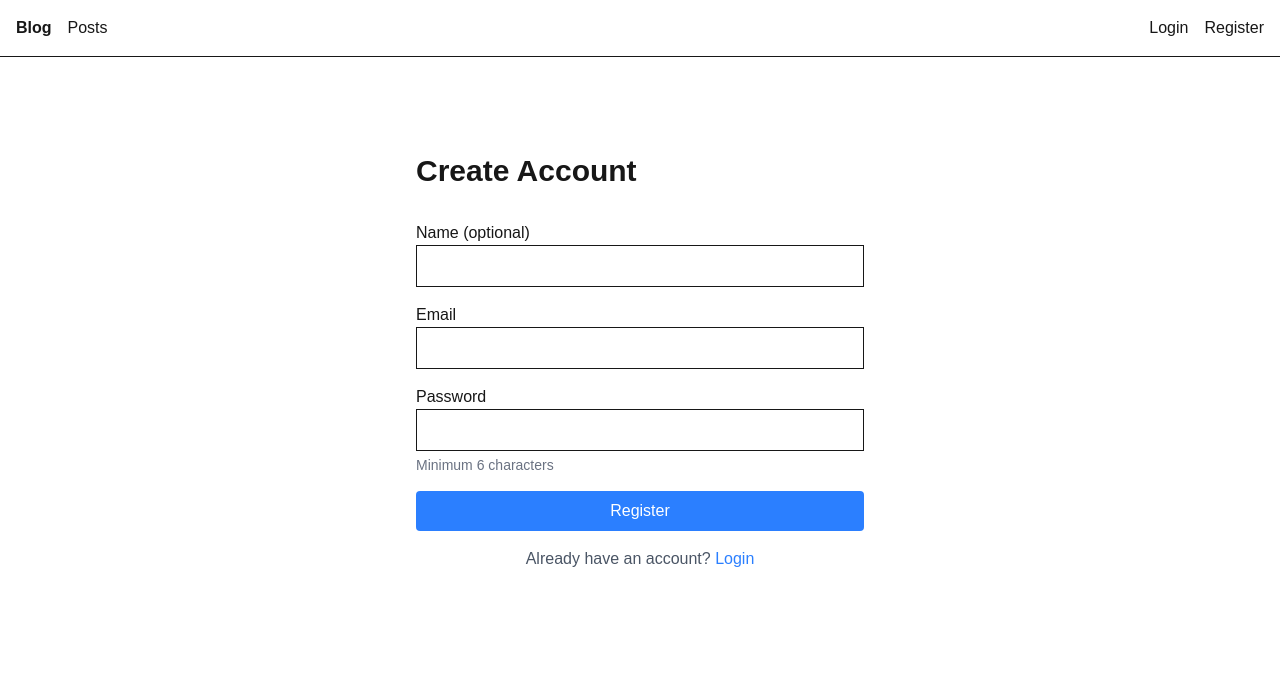
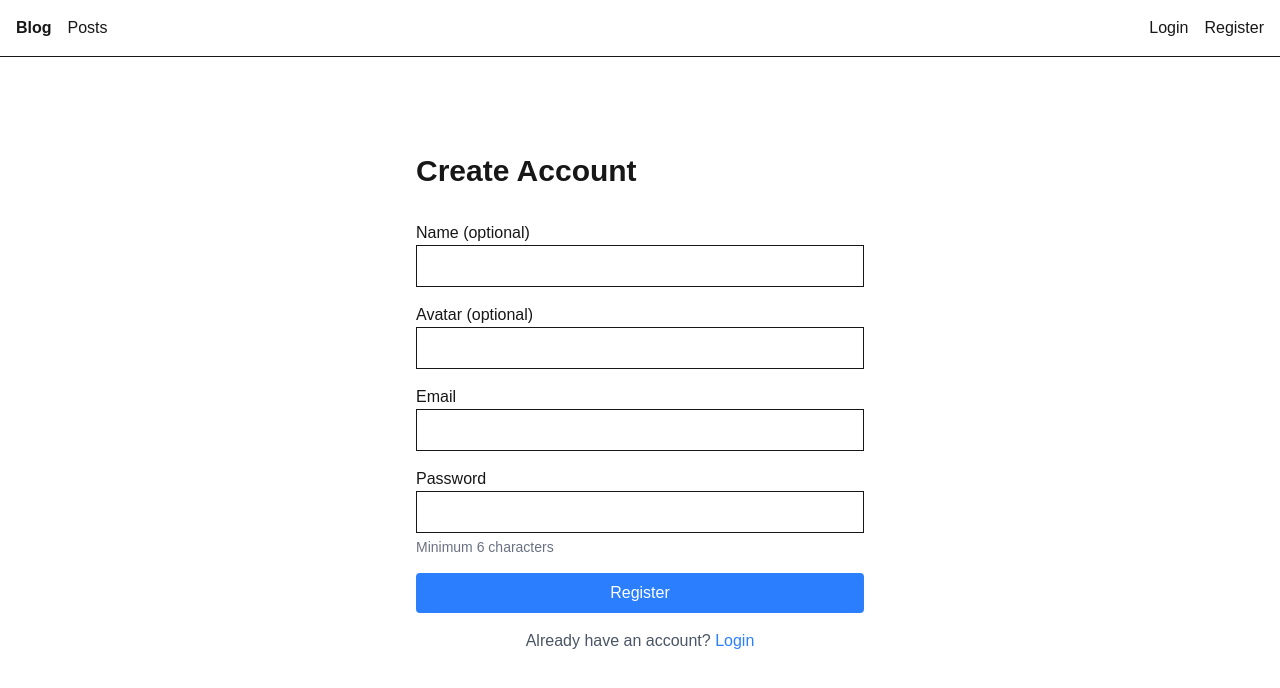
Before and after one commit to arturgomes/second-nest, a Next.js app in the folder packages/web/: page /register in a window 1280 px wide. Shown: the top 688 px of the page. Built offline with nearby package versions, Linux system fonts and the light colour scheme; no server answers.

Commit message:
feat: add avatar to register form

```diff
--- a/packages/web/src/components/RegisterForm.tsx
+++ b/packages/web/src/components/RegisterForm.tsx
@@ -29,6 +29,7 @@ export function RegisterForm() {
   const [email, setEmail] = useState('');
   const [password, setPassword] = useState('');
   const [name, setName] = useState('');
+  const [avatar, setAvatar] = useState('');
   const [error, setError] = useState('');
   const [isLoading, setIsLoading] = useState(false);
 
@@ -39,7 +40,7 @@ export function RegisterForm() {
 
     try {
       // Create the user
-      await usersService.create({ email, password, name });
+      await usersService.create({ email, password, name, avatar });
 
       // Auto-login after successful registration
       await login({ email, password });
@@ -70,7 +71,19 @@ export function RegisterForm() {
           disabled={isLoading}
         />
       </div>
-
+      <div>
+        <label htmlFor="avatar" className="block">
+          Avatar (optional)
+        </label>
+        <input
+          id="avatar"
+          type="text"
+          value={avatar}
+          onChange={(e) => setAvatar(e.target.value)}
+          className="border p-2 w-full"
+          disabled={isLoading}
+        />
+      </div>
       <div>
         <label htmlFor="email" className="block">
           Email
```
